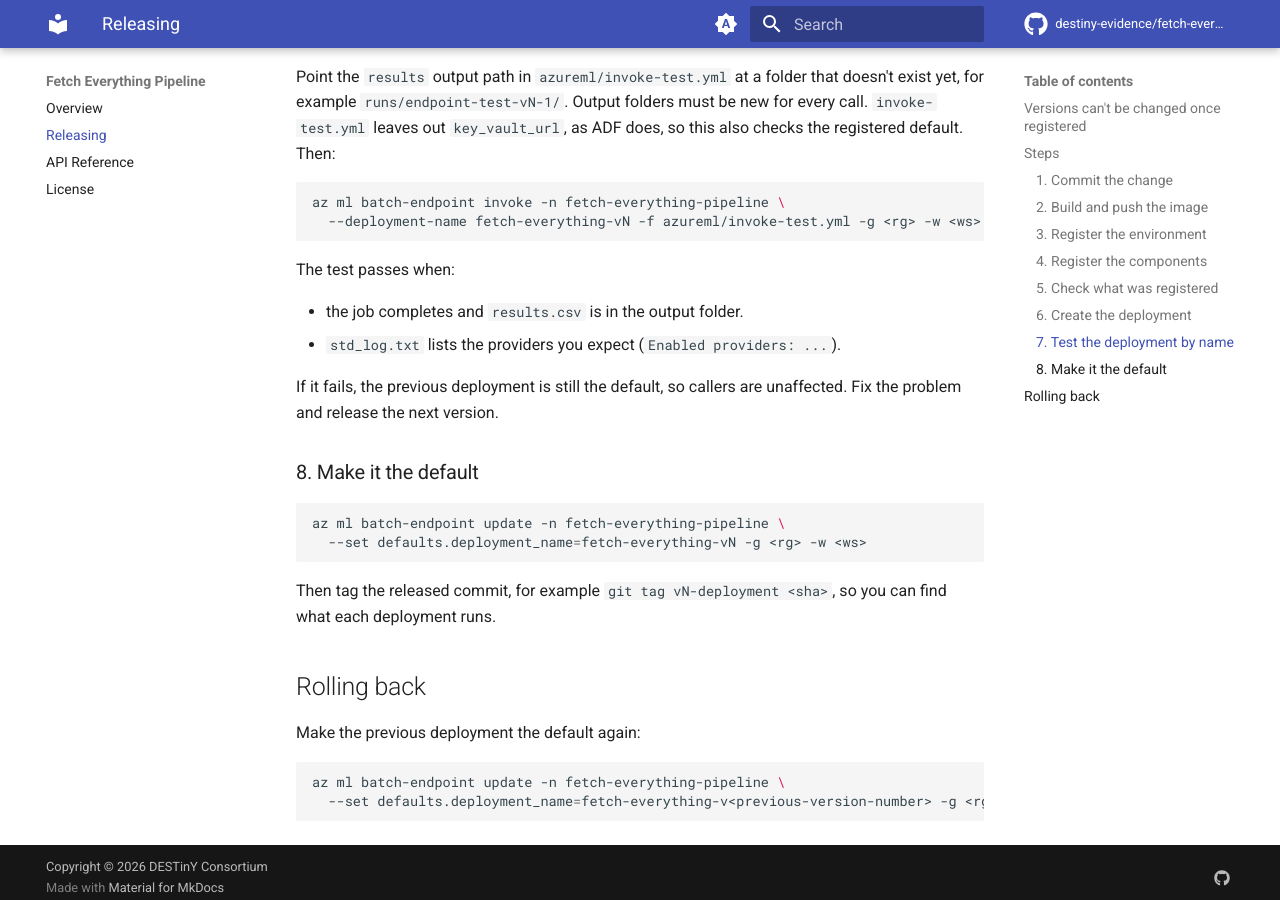
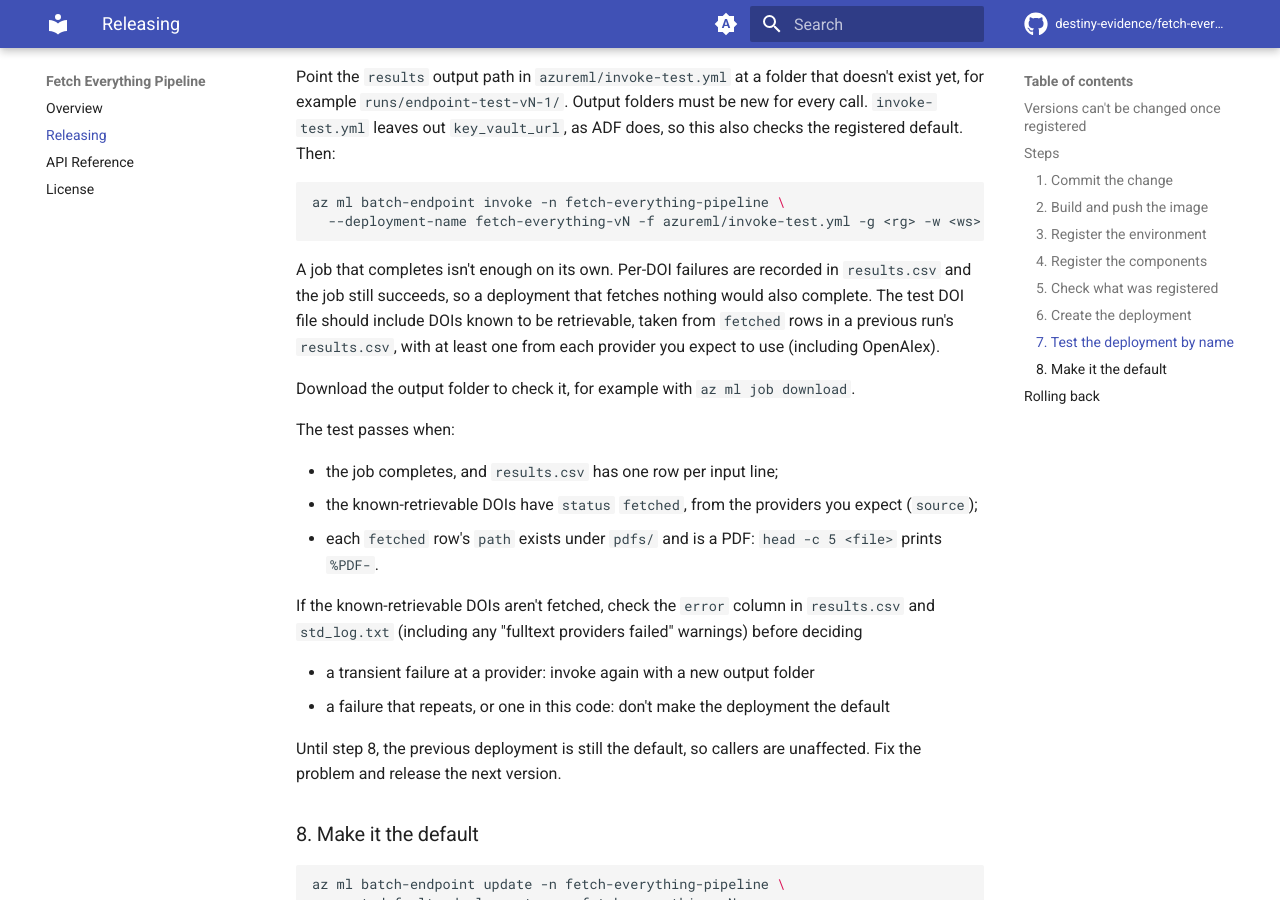
Before and after one commit to EPPI-Centre/fetch-everything-pipeline, an MkDocs documentation site: the page built from docs/deployment.md, in a window 1280 px wide and 900 px high, scrolled down 2750 px. Built offline with MkDocs 1.6.1 and Material for MkDocs 9.7.7, drawn with Linux system fonts in a browser that asks for light colours; comment, search, counter and statistics services are not loaded.

Commit message:
Clarify docs

````diff
--- a/docs/deployment.md
+++ b/docs/deployment.md
@@ -102,12 +102,22 @@ az ml batch-endpoint invoke -n fetch-everything-pipeline \
   --deployment-name fetch-everything-vN -f azureml/invoke-test.yml -g <rg> -w <ws>
 ```
 
+A job that completes isn't enough on its own. Per-DOI failures are recorded in `results.csv` and the job still succeeds, so a deployment that fetches nothing would also complete. The test DOI file should include DOIs known to be retrievable, taken from `fetched` rows in a previous run's `results.csv`, with at least one from each provider you expect to use (including OpenAlex).
+
+Download the output folder to check it, for example with `az ml job download`.
+
 The test passes when:
 
-- the job completes and `results.csv` is in the output folder.
-- `std_log.txt` lists the providers you expect (`Enabled providers: ...`).
+- the job completes, and `results.csv` has one row per input line;
+- the known-retrievable DOIs have `status` `fetched`, from the providers you expect (`source`);
+- each `fetched` row's `path` exists under `pdfs/` and is a PDF: `head -c 5 <file>` prints `%PDF-`.
 
-If it fails, the previous deployment is still the default, so callers are unaffected. Fix the problem and release the next version.
+If the known-retrievable DOIs aren't fetched, check the `error` column in `results.csv` and `std_log.txt` (including any "fulltext providers failed" warnings) before deciding
+
+- a transient failure at a provider: invoke again with a new output folder
+- a failure that repeats, or one in this code: don't make the deployment the default
+
+Until step 8, the previous deployment is still the default, so callers are unaffected. Fix the problem and release the next version.
 
 ### 8. Make it the default
 
````
